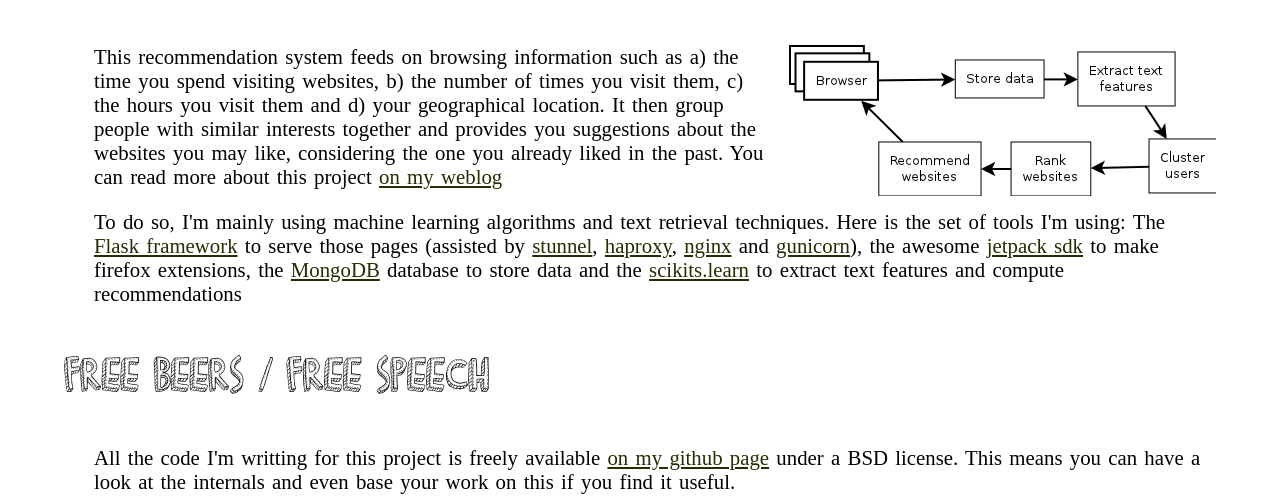
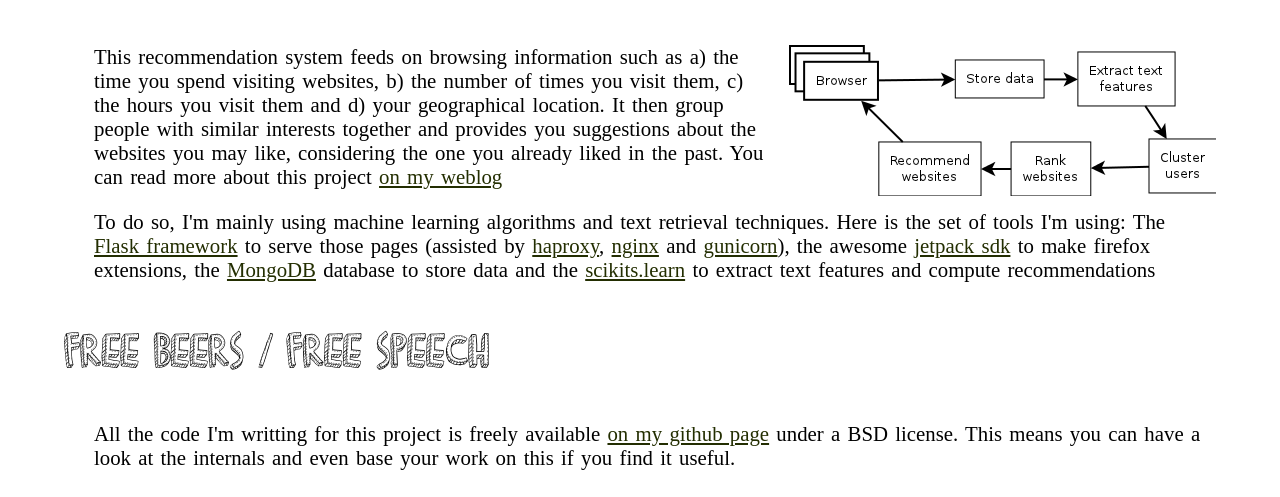
Before and after one commit to almet/infuse, a Python web app: template app/templates/install.html in a window 1280 px wide. Shown: the part 635-1132 px from the top of the page. After the commit the page ends 1105 px from the top, so only its background shows below. Run offline with Jinja, Linux system fonts and the light colour scheme; the template is opened without the code that fills it, so the values that code supplies are empty.

Commit message:
there is no stunnel yet

```diff
--- a/app/templates/index.html
+++ b/app/templates/index.html
@@ -20,7 +20,7 @@
     <h2>Under the hood</h2>
     <img id="under-the-hood-picture" src="{{ url_for('static', filename='under-the-hood.png') }}"/>
     <p>This recommendation system feeds on browsing information such as a) the time you spend visiting websites, b) the number of times you visit them, c) the hours you visit them and d) your geographical location. It then group people with similar interests together and provides you suggestions about the websites you may like, considering the one you already liked in the past. You can read more about this project <a href="http://blog.notmyidea.org">on my weblog</a></p>
-    <p>To do so, I'm mainly using machine learning algorithms and text retrieval techniques. Here is the set of tools I'm using: The <a href="http://flask.pocoo.org">Flask framework</a> to serve those pages (assisted by <a href="http://stunnel.org">stunnel</a>, <a href="http://haproxy.1wt.eu/">haproxy</a>, <a href="http://www.nginx.org">nginx</a> and <a href="http://www.gunicorn.org">gunicorn</a>), the awesome <a href="https://jetpack.mozillalabs.com/sdk/1.0b5/docs/">jetpack sdk</a> to make firefox extensions, the <a href="http://www.mongodb.org">MongoDB</a> database to store data and the <a href="http://scikits-learn.sourceforge.org">scikits.learn</a> to extract text features and compute recommendations</p>
+    <p>To do so, I'm mainly using machine learning algorithms and text retrieval techniques. Here is the set of tools I'm using: The <a href="http://flask.pocoo.org">Flask framework</a> to serve those pages (assisted by <a href="http://haproxy.1wt.eu/">haproxy</a>, <a href="http://www.nginx.org">nginx</a> and <a href="http://www.gunicorn.org">gunicorn</a>), the awesome <a href="https://jetpack.mozillalabs.com/sdk/1.0b5/docs/">jetpack sdk</a> to make firefox extensions, the <a href="http://www.mongodb.org">MongoDB</a> database to store data and the <a href="http://scikits-learn.sourceforge.org">scikits.learn</a> to extract text features and compute recommendations</p>
 
     <h2>Free beers / Free speech</h2>
     <p>All the code I'm writting for this project is freely available <a href="http://github.com/ametaireau">on my github page</a> under a BSD license. This means you can have a look at the internals and even base your work on this if you find it useful.</p>
```
